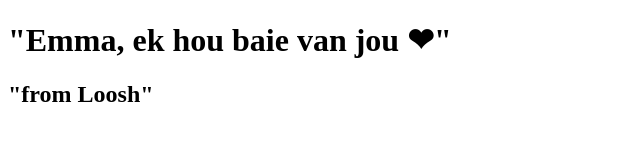
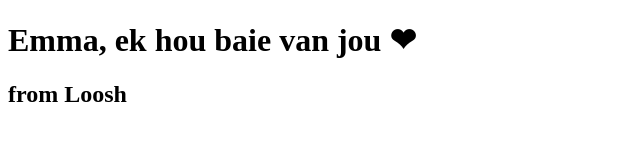
Before and after one commit to looooosh/looooosh.github.io, a plain HTML site: page index.html in a window 1280 px wide. Shown: the whole page, without its empty margins (0-640 px from the left). Drawn offline with Linux system fonts and the light colour scheme.

Commit message:
edit message

```diff
--- a/index.html
+++ b/index.html
@@ -6,7 +6,7 @@
     <title>Loosh</title>
 </head>
 <body>
-    <h1>"Emma, ek hou baie van jou ❤" </h1>
-    <h2>"from Loosh" </h2>
+    <h1>Emma, ek hou baie van jou ❤ </h1>
+    <h2>from Loosh </h2>
 </body>
 </html>
```
